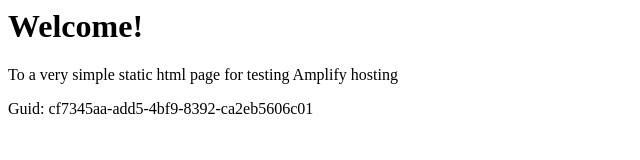
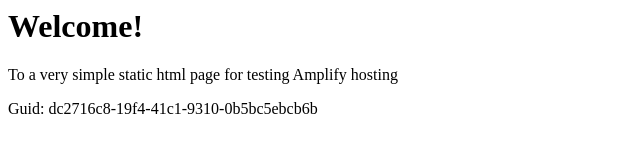
Before and after one commit to aws-aemilia-nrt/Github-PR-Commit-Integration-Test-DoNotTouch-Gith-BKMSSQOA-v1-preprod-ap-northeast-1, a website: page src/index.html in a window 1280 px wide. Shown: the full height of the page, 0-640 px from the left. Drawn offline with Linux system fonts and the light colour scheme.

Commit message:
commit from integ tests

```diff
--- a/src/index.html
+++ b/src/index.html
@@ -12,6 +12,6 @@
 <body>
     <h1>Welcome!</h1>
     <p>To a very simple static html page for testing Amplify hosting</p>
-    <p>Guid: cf7345aa-add5-4bf9-8392-ca2eb5606c01</p></body>
+    <p>Guid: dc2716c8-19f4-41c1-9310-0b5bc5ebcb6b</p></body>
 
 </html>
```
